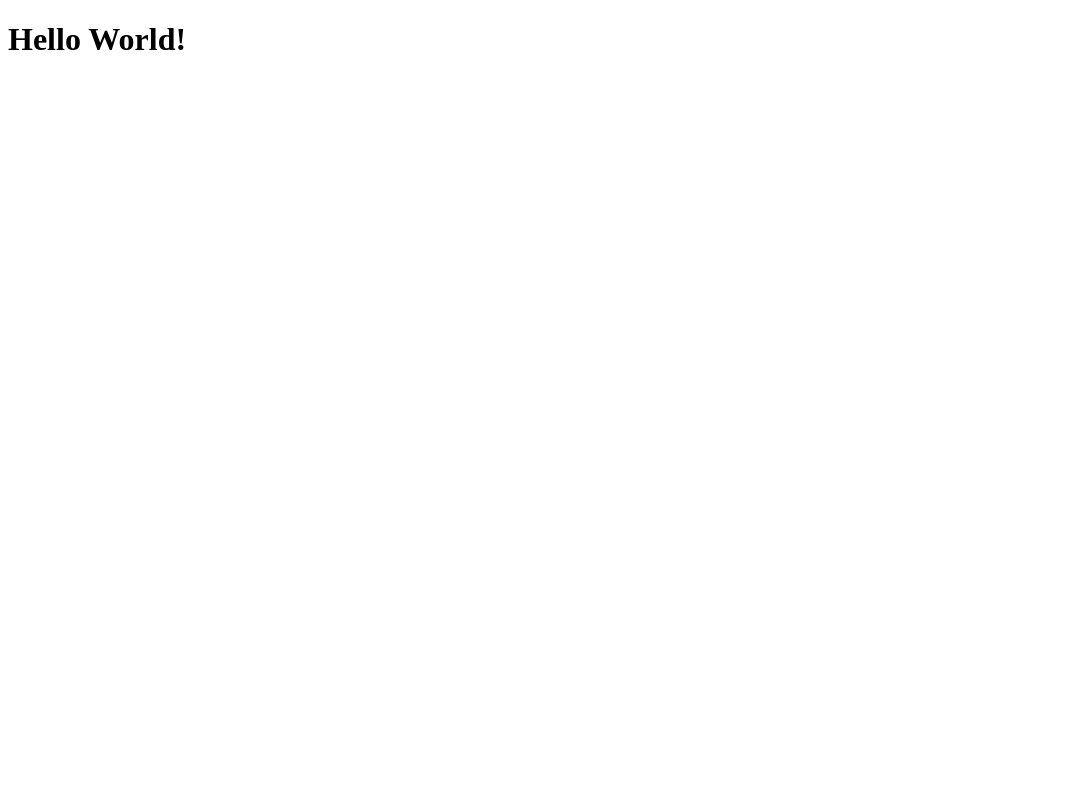
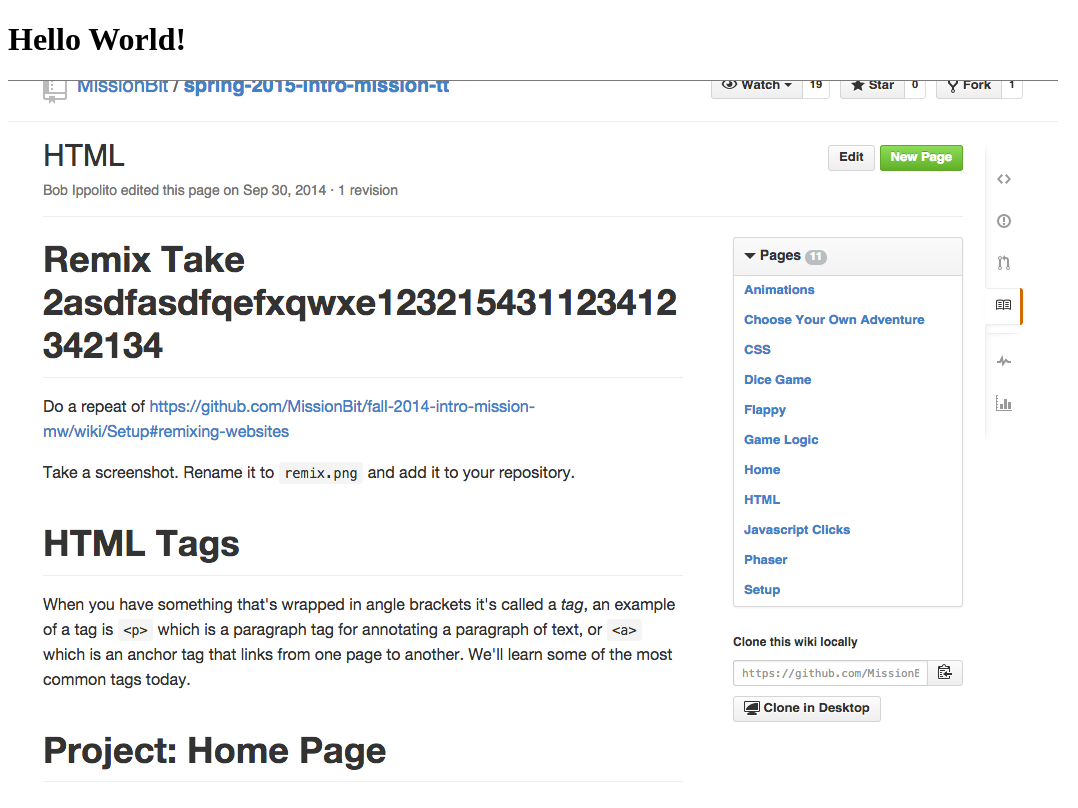
Before and after one commit to zaqwedcxs/zaqwedcxs.github.io, a plain HTML site: page index.html in a window 1280 px wide. Shown: the whole page, without its empty margins (0-1078 px from the left). Drawn offline with Linux system fonts and the light colour scheme.

Commit message:
Added Image

```diff
--- a/index.html
+++ b/index.html
@@ -5,5 +5,6 @@
     </head>
     <body>
         <h1>Hello World!</h1>
+        <img src="zaqwedcxs.github.io/remix.png"/>
     </body>
 </html>
```
